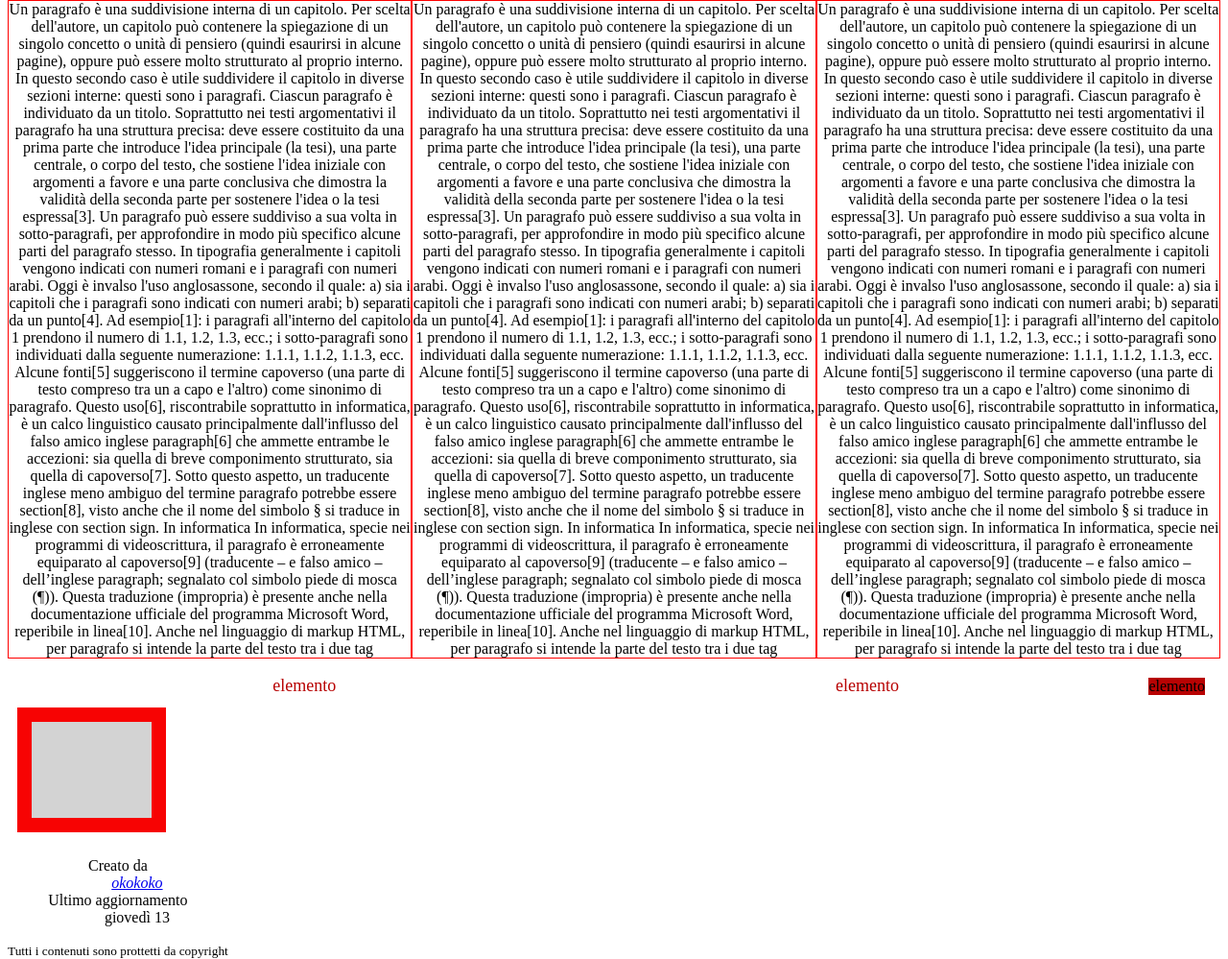
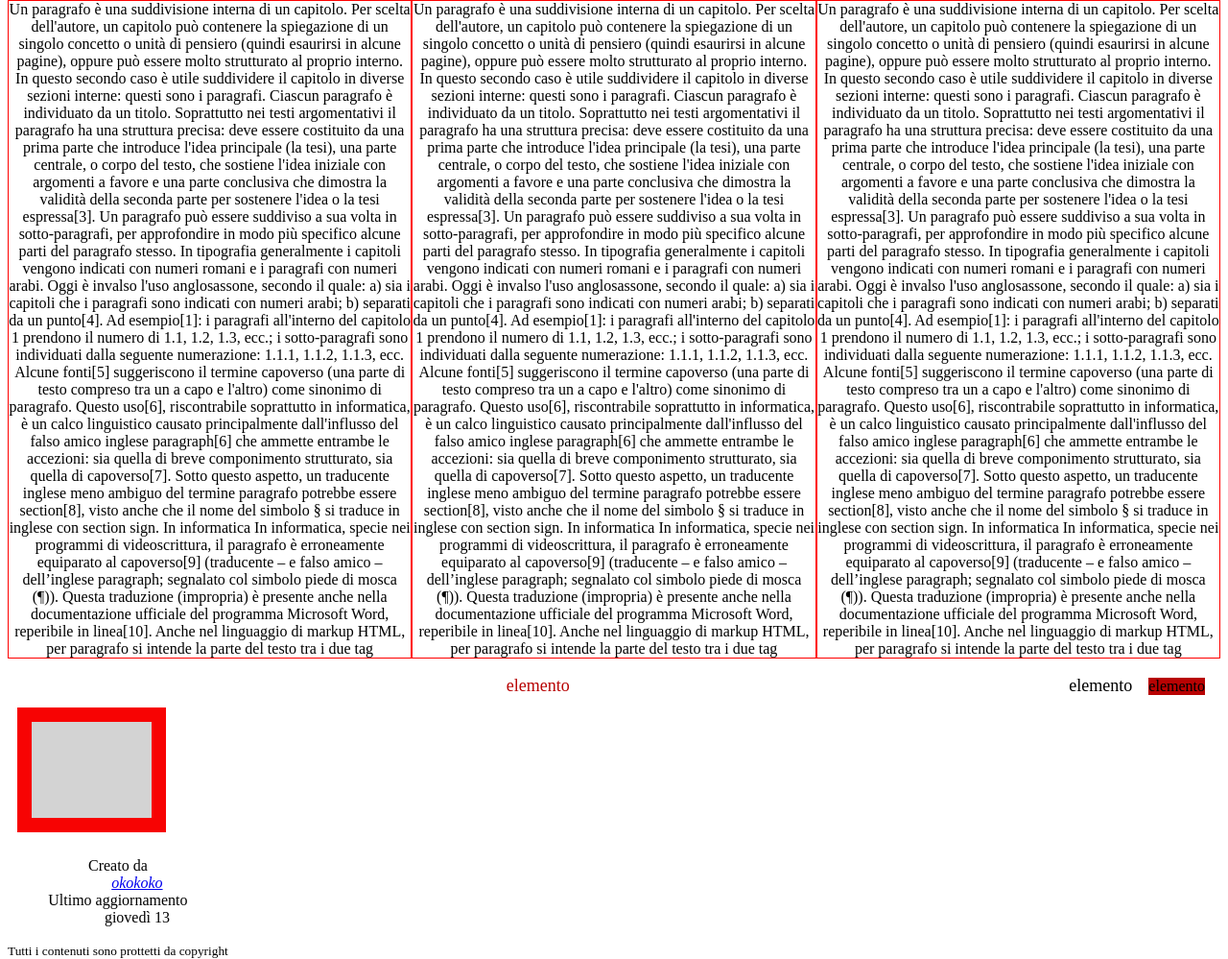
Before and after one commit to mirko77-web/test-2, a plain HTML site: page index.html in a window 1280 px wide. Shown: the part 611-1610 px from the top of the page at 96% size. Drawn offline with Linux system fonts and the light colour scheme.

Commit message:
flex-basis

```diff
--- a/index.html
+++ b/index.html
@@ -134,8 +134,8 @@
   </div>
 
 <div class="container">
-  <div class="elemento">elemento</div>
-  <div class="elemento">elemento</div>
+  <div class="elemento1">elemento</div>
+  <div class="elemento2">elemento</div>
   <div class="elemento3">elemento</div>
 
 </div>
--- a/style.css
+++ b/style.css
@@ -109,7 +109,7 @@ ul {
 
 
 }
-.elemento {
+.elemento1 {
   flex-grow: 1;
   width: 100px;
   height: 1oopx;
@@ -118,9 +118,24 @@ ul {
   justify-content: center;
   align-items: center;
   font-size: 18px;
+}
 
-}
+
+  .elemento2 {
+    width: 100px;
+    height: 1oopx;
+    display: flex;
+    justify-content: center;
+    align-items: center;
+    font-size: 18px;
+
+ }
 .elemento3 {
   background-color: #b80303;
   flex-shrink: 1;
 }
+
+.elemento2-basis{
+  flex-basis: 150px;
+  background-color: rgb(14, 14, 14);
+}
```
